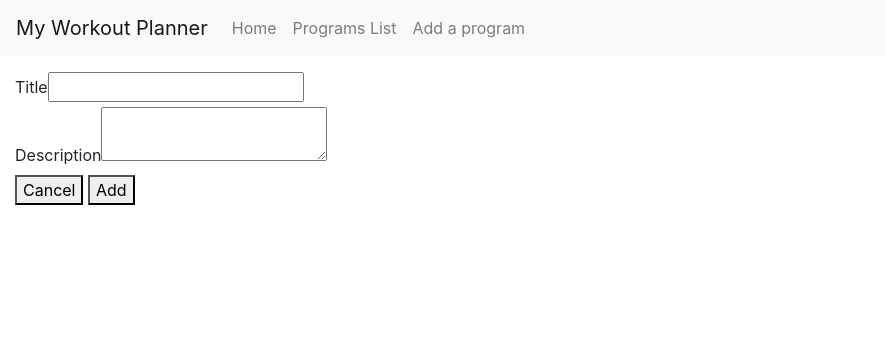
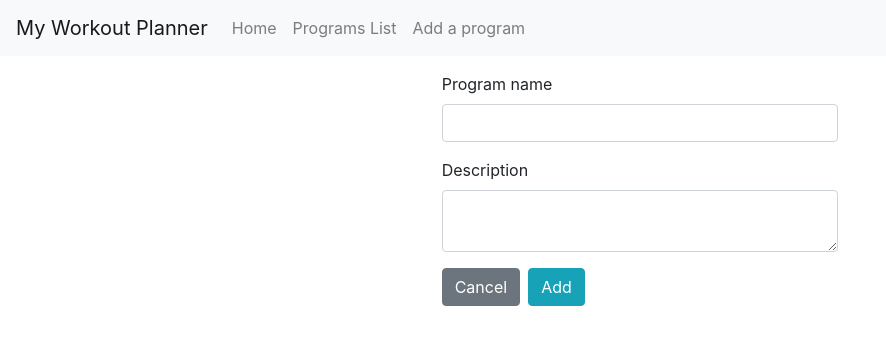
Before and after one commit to kheyro/workout-program, a React (Create React App) app in the folder client/: page /programs/new in a window 1280 px wide. Shown: the top 344 px of the page, without its empty margins (0-886 px from the left). Built offline with nearby package versions, Linux system fonts and the light colour scheme.

Commit message:
Styling add new and edit form

```diff
--- a/client/src/containers/ProgramsEdit.js
+++ b/client/src/containers/ProgramsEdit.js
@@ -33,31 +33,33 @@ class ProgramsEdit extends Component {
 
   render() {
     return (
-      <div>
+      <div className="col-4 offset-md-4">
         <FormErrors hasError={this.props.hasError} />
 
         <form onSubmit={this.handleSubmit}>
-
-          <div>
-            <label htmlFor="name-field">Name</label>
+          <div className="form-group">
+            <label htmlFor="name-field">Program name</label>
             <input
+              className="form-control"
+              id="name-field"
+              name="name"
+              onChange={this.handleInputChange}
               type="text"
-              id="name-field"
-              onChange={this.handleInputChange}
-              name="name"
               value={this.state.name} />
           </div>
 
-          <div>
+          <div className="form-group">
             <label htmlFor="description-field">Description</label>
             <textarea
+              className="form-control"
               id="description-field"
               onChange={this.handleInputChange}
               name="description"
               value={this.state.description} />
           </div>
 
-          <button onClick={this.props.history.goBack}>Cancel</button> | <button type="submit">Edit</button>
+          <button className="btn btn-secondary mr-2" onClick={this.props.history.goBack}>Cancel</button>
+          <button className="btn btn-info" type="submit">Save</button>
 
         </form>
       </div>
--- a/client/src/containers/ProgramsNew.js
+++ b/client/src/containers/ProgramsNew.js
@@ -37,31 +37,36 @@ class ProgramsEdit extends Component {
 
   render() {
     return (
-      <div>
+      <div className="row">
+        <div className="col-4 offset-md-4">
           <FormErrors hasError={this.props.hasError} />
 
           <form onSubmit={this.handleSubmit}>
-          <div>
-            <label htmlFor="title-field">Title</label>
+            <div className="form-group">
+              <label htmlFor="name-field">Program name</label>
               <input
+                className="form-control"
+                id="name-field"
+                name="name"
+                onChange={this.handleInputChange}
                 type="text"
-              id="name-field"
-              onChange={this.handleInputChange}
-              name="name"
                 value={this.state.name} />
             </div>
 
-          <div>
+            <div className="form-group">
               <label htmlFor="description-field">Description</label>
               <textarea
+                className="form-control"
                 id="description-field"
                 onChange={this.handleInputChange}
                 name="description"
                 value={this.state.description} />
             </div>
 
-          <button onClick={() => this.props.history.push('/programs')}>Cancel</button> <button type="submit">Add</button>
+            <button className="btn btn-secondary mr-2" onClick={() => this.props.history.push('/programs')}>Cancel</button>
+            <button className="btn btn-info" type="submit">Add</button>
           </form>
+        </div>
       </div>
     )
   }
```
Lines whose indentation alone changed are shown as unchanged.
